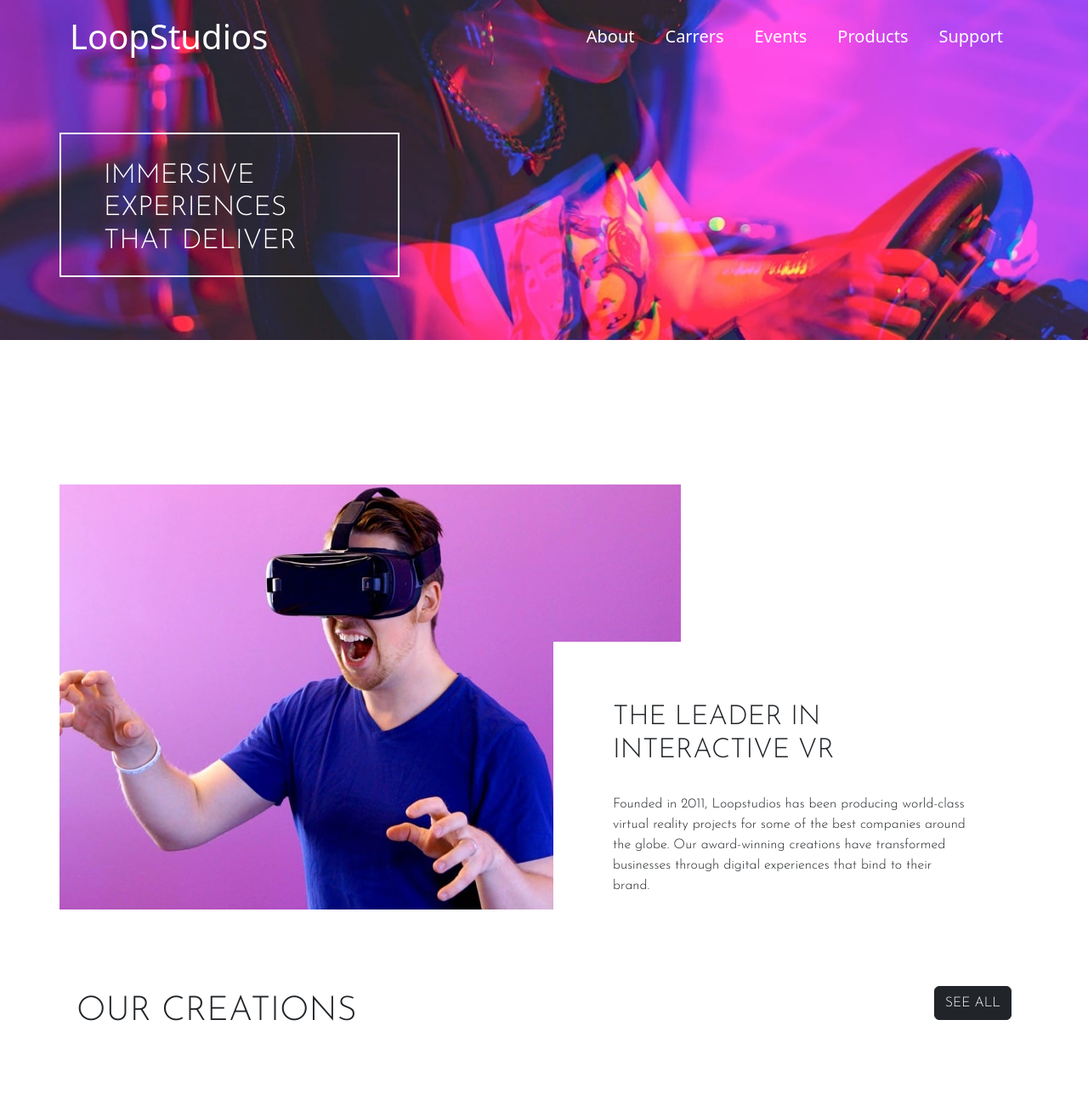
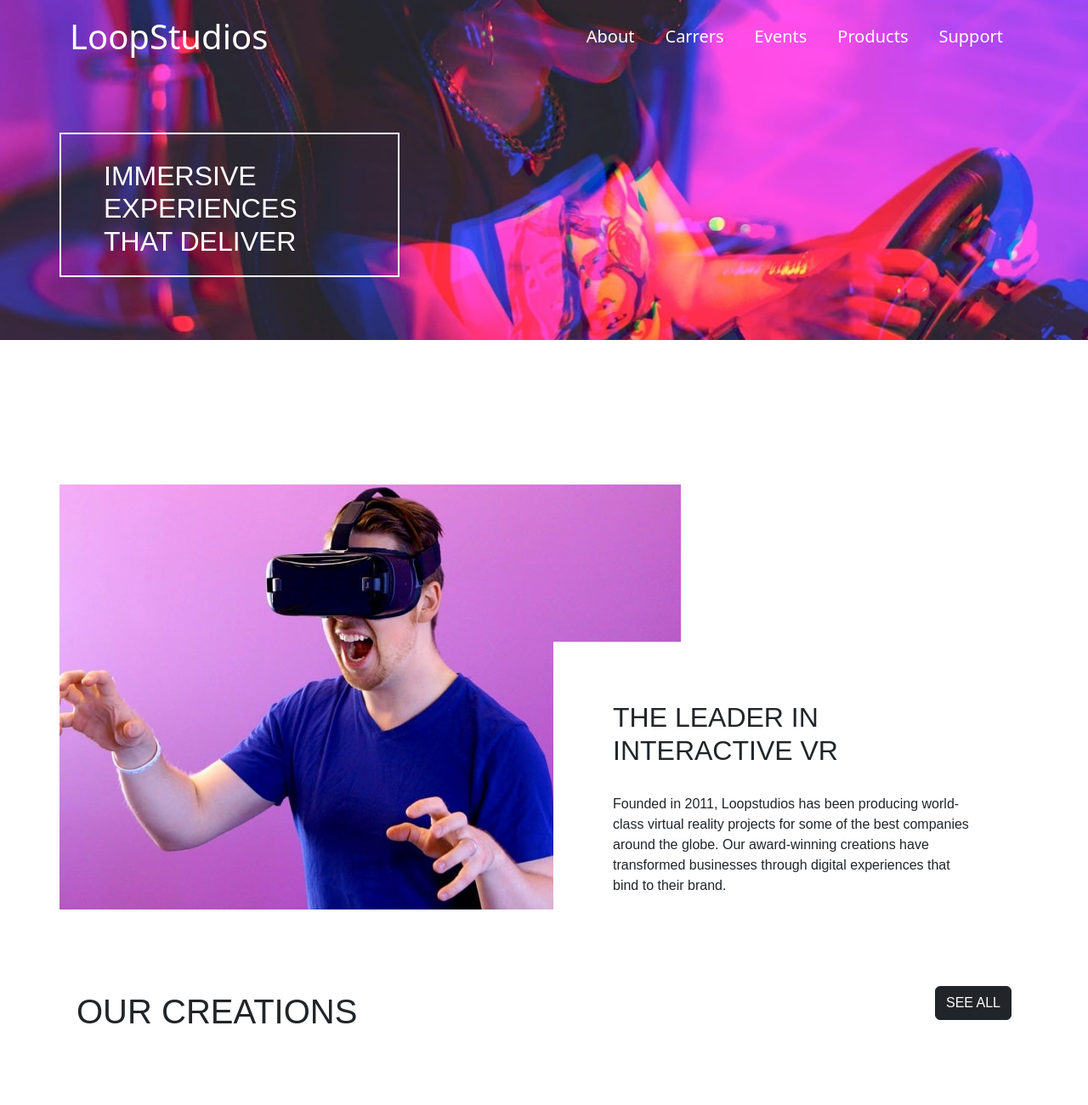
Before and after one commit to HernanPons/loopstudios, a website: page Index.html in a window 1280 px wide. Shown: the top 1300 px of the page at 85% size. Drawn offline with nearby package versions, Linux system fonts and the light colour scheme.

Commit message:
tipografia

```diff
--- a/Style.css
+++ b/Style.css
@@ -24,14 +24,14 @@
     margin: 70px 70px 70px 70px;
     padding-left: 50px;
     padding-top: 30px;
-    font-family: 'Josefin Sans', sans-serif;
+    font-family: sans-serif;
 
 }
 
 
 .theleader {
     margin: 170px 70px 70px 70px;
-    font-family: 'Josefin Sans', sans-serif;
+    font-family: sans-serif;
 }
 .text-leader {
     margin-left: -150px;
@@ -41,7 +41,7 @@
 
 .creations {
     margin: 90px;
-    font-family: 'Josefin Sans', sans-serif;
+    font-family: sans-serif;
 }
 .creations, button {
     height: 40px;
```
